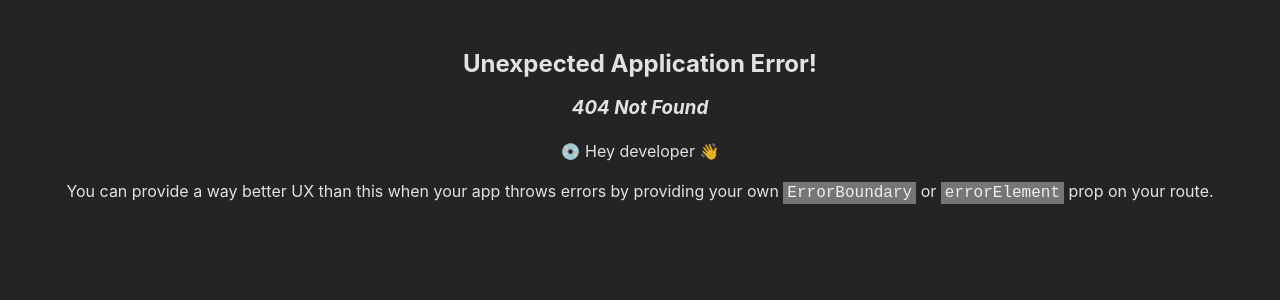
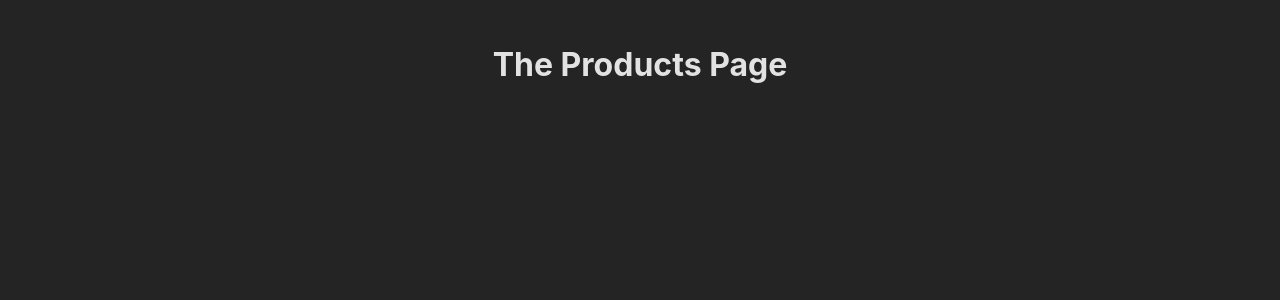
Before and after one commit to Kasia1781/React_Router, a React (Vite) app: page /products in a window 1280 px wide. Before the commit this address had no page. Shown: the top 300 px of the page. Built offline with nearby package versions, Linux system fonts and the light colour scheme.

Commit message:
added Products component

```diff
--- a/src/App.tsx
+++ b/src/App.tsx
@@ -1,6 +1,7 @@
 import './App.css';
 import { createBrowserRouter, RouterProvider } from 'react-router-dom';
 import Home from './pages/Home';
+import Products from './pages/Products';
 
 //https://example.com - to jest domena
 //https://example.com/products - to jest ścieżka
@@ -8,7 +9,7 @@ import Home from './pages/Home';
 
 const router = createBrowserRouter([
 	{ path: '/', element: <Home /> }, //ścieżka dla strony głównej
-	{},
+	{ path: '/products', element: <Products /> },
 ]);
 
 function App() {
--- /dev/null
+++ b/src/pages/Products.tsx
@@ -0,0 +1,3 @@
+export default function Products() {
+	return <h1>The Products Page</h1>;
+}
```
